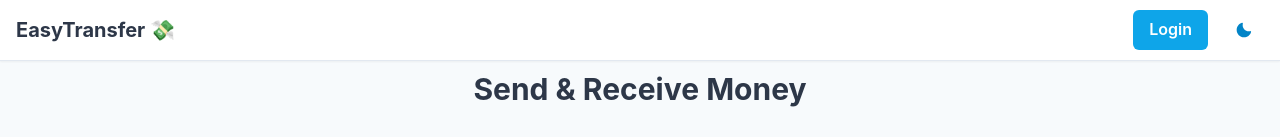
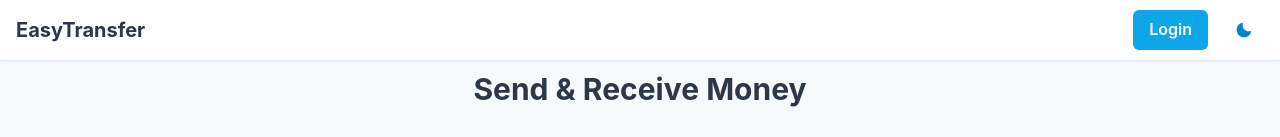
Before and after one commit to Shahidullah-Muffakir/EasyTransfer, a React (Vite) app: page / in a window 1280 px wide. Shown: the top 137 px of the page. Built offline with nearby package versions, Linux system fonts and the light colour scheme; no server answers; the database is empty.

Commit message:
udpate nav

```diff
--- a/src/components/NavigationBar.tsx
+++ b/src/components/NavigationBar.tsx
@@ -193,7 +193,7 @@ const NavigationBar = () => {
             to="/"
             _hover={{ color: "brand.500" }}
           >
-            EasyTransfer 💸
+            EasyTransfer
           </Text>
         </Flex>
 
```
